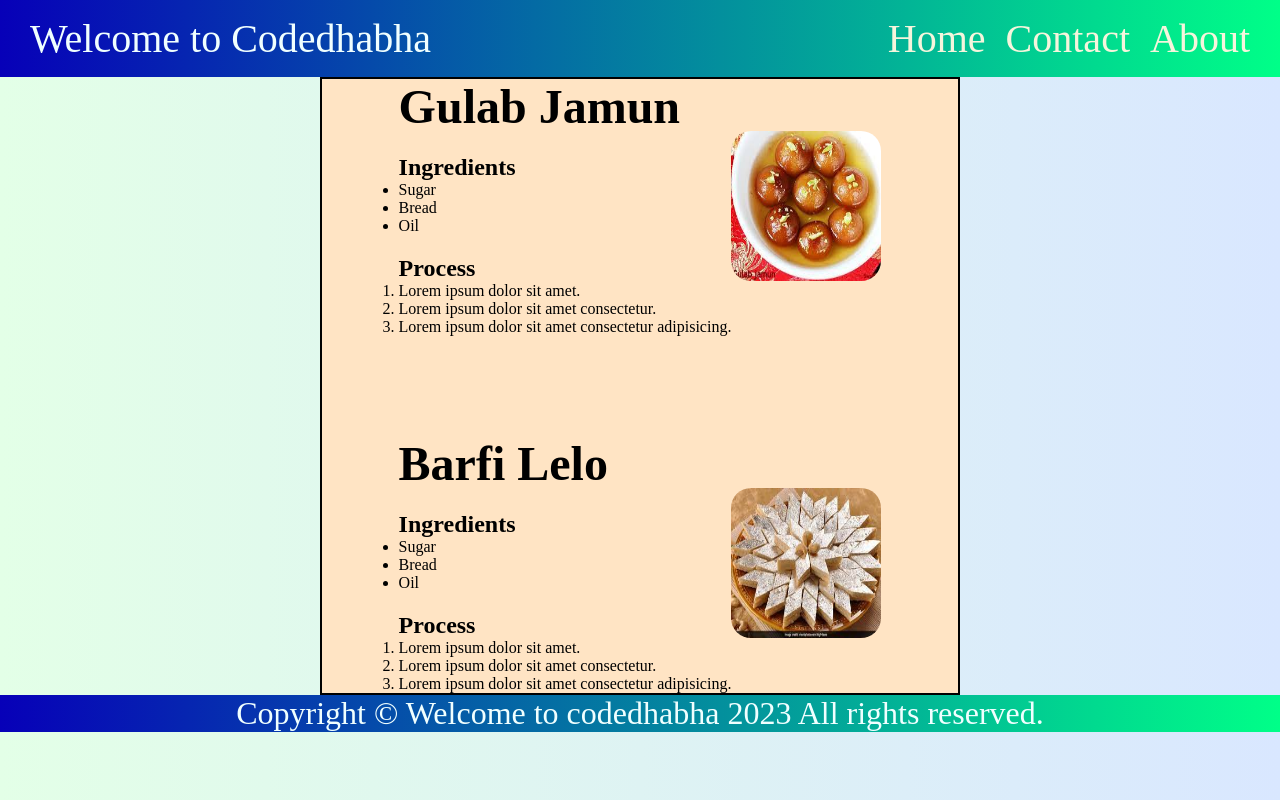
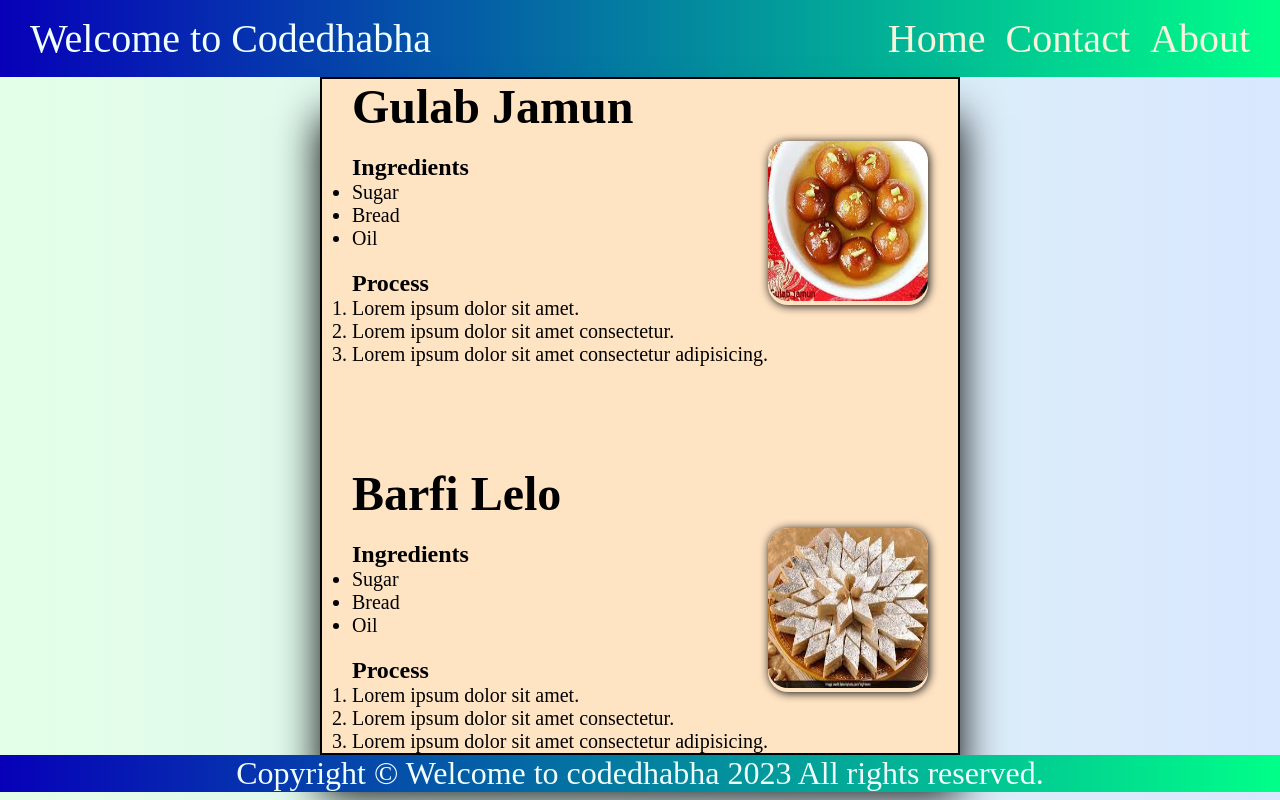
Before and after one commit to Ankit0978/Project, a plain HTML site: page First_project.html in a window 1280 px wide. Drawn offline with Linux system fonts and the light colour scheme.

Commit message:
CSS_Complete_Project

```diff
--- a/First_project.html
+++ b/First_project.html
@@ -57,7 +57,7 @@
                 <div>
                     <h2>Ingredients</h2>
 
-                    <ul>
+                    <ul id="box1">
                         <li>Sugar</li>
                         <li>Bread</li>
                         <li>Oil</li>
@@ -65,17 +65,19 @@
                 </div>
                 <div>
                     <h2>Process</h2>
-                    <ol id="imgbox1">
+                    <ol id="imgbox2">
                         <li>Lorem ipsum dolor sit amet.</li>
                         <li>Lorem ipsum dolor sit amet consectetur.</li>
                         <li>Lorem ipsum dolor sit amet consectetur adipisicing.</li>
                     </ol>
                 </div>
             </span>
+                <span>
+                <div class="imgnew">
 
-                <span>
                     <img src="gulabjamun.jpg" alt="Gulab Jamun" >
-
+                    <div class="overlay">Click Here to Buy</div>
+                </div>
                 </span>
             </div>
         </section>
@@ -89,7 +91,7 @@
                 <div>
                     <h2>Ingredients</h2>
 
-                    <ul>
+                    <ul id="box2">
                         <li>Sugar</li>
                         <li>Bread</li>
                         <li>Oil</li>
@@ -105,7 +107,10 @@
                 </div>
                 </span>
                 <span>
-                <img src="download (5).jfif" alt="KajuKatli" >
+                    <div class="imgnew">
+                <img src="download (5).jfif" alt="KajuKatli"  >
+                <div class="overlay">Click Here to Buy</div>
+                    </div>
 
             </span>
 
--- a/style2.css
+++ b/style2.css
@@ -90,6 +90,7 @@ body{
     justify-content: space-evenly;
     align-items: center;
     flex-direction: column;
+    box-shadow: 0px 40px 40px black;
 
 }
 
@@ -106,8 +107,9 @@ body{
 
 img{
     border-radius: 20px;
-    height: 150px;
-    width: 150px;
+    height: 160px;
+    width: 160px;
+    transition: all 0.6s linear 0s;
 }
 
 /* .leftbox{
@@ -136,3 +138,87 @@ img{
 .righttbox{
     font-size: 2rem;
 }
+
+#imgbox1{
+    font-size: 20px;
+}
+
+#imgbox2{
+    font-size: 20px;
+}
+
+#box1{
+    font-size: 20px;
+}
+
+#box2{
+    font-size: 20px;
+}
+
+.imgnew:hover{
+    transform: scale(1.3);
+}
+
+/* .imgnew:hover{
+    position:relative;
+
+    /* overflow: hidden; */
+
+/* } */
+
+/* .imgnew .overlay{
+    position: absolute;
+    top:0;
+    left: 0;
+    height: 100%;
+    width: 100%;
+    background-color: rgba(8, 1, 1, 0.698);
+
+    display: flex;
+    align-items: center;
+    justify-content: center;
+
+    color: white;
+    font-size: 1.2rem;
+    border-radius: 20px;
+    opacity: 0;
+    transition: all 0s linear 0.6s;
+} */
+
+/* .imgnew:hover .overlay{
+    opacity: 1;
+} */
+
+.imgnew{
+    position: relative;
+    overflow: hidden;
+    box-shadow: 1px 1px 10px rgb(12, 10, 10);
+    border-radius: 20px;
+        transition: all 0.3s linear 0s;
+
+
+}
+
+.imgnew .overlay{
+    position: absolute;
+    top: 0;
+    left: 0;
+    height: 100%;
+    width: 100%;
+    background-color: rgba(20, 18, 18, 0.657);
+    display: flex;
+    align-items: center;
+    justify-content: center;
+    /* color: white;
+    font-size: 1.2rem; */
+    border-radius: 20px;
+    opacity: 0;
+    /* transition: all 0.3s linear 0s; */
+    color: white;
+    font-size: 1.2rem;
+
+}
+
+.imgnew:hover .overlay{
+    opacity: 1;
+}
```
